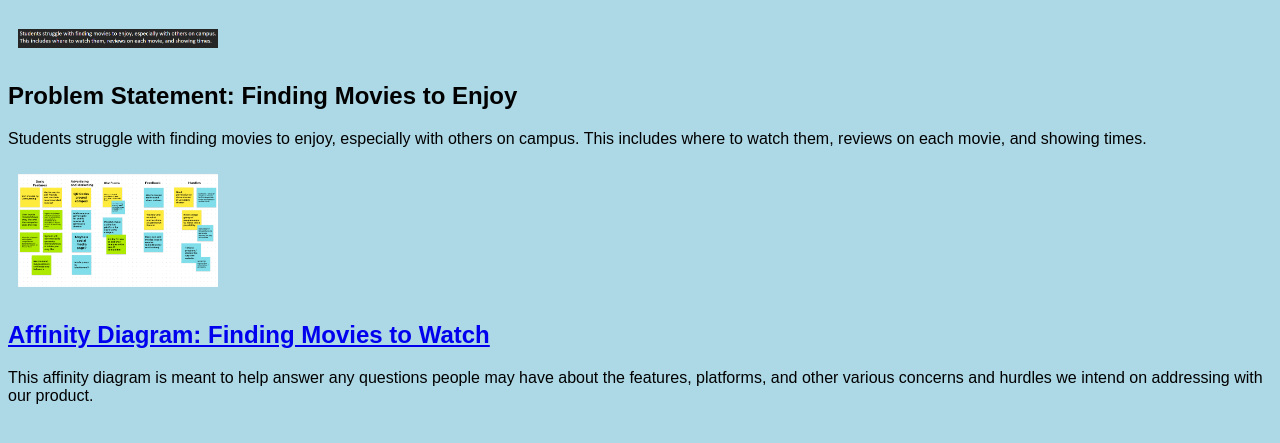
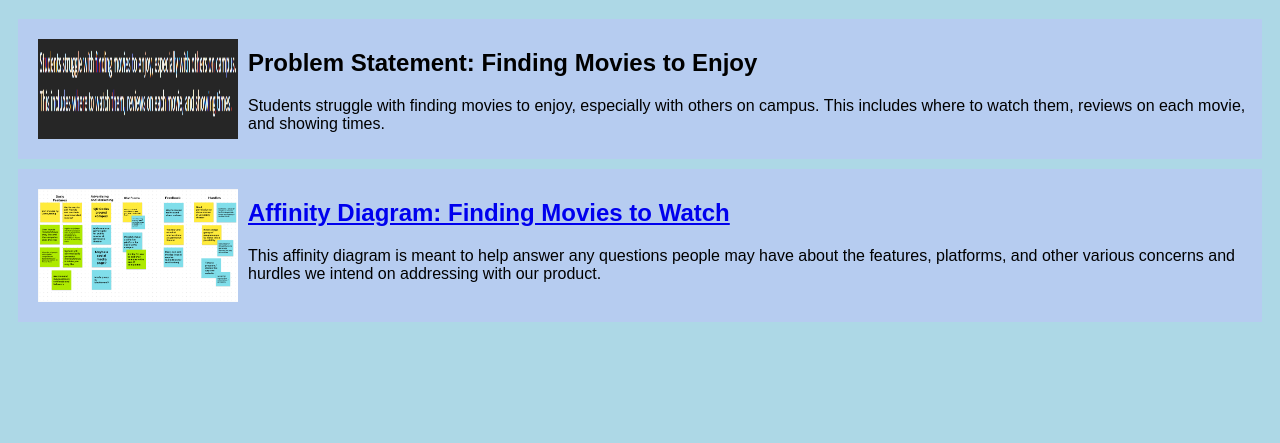
Before and after one commit to JChubb43/JChubb43.github.io, a plain HTML site: page index.html in a window 1280 px wide. Shown: the part 61-504 px from the top of the page. Drawn offline with Linux system fonts and the light colour scheme.

Commit message:
Update styles.css

```diff
--- a/styles.css
+++ b/styles.css
@@ -8,7 +8,7 @@ h1 {
   text-align: center;
 }
 
-assign {
+.assign {
   display: flex;
   padding: 10px;
   margin: 10px;
```
